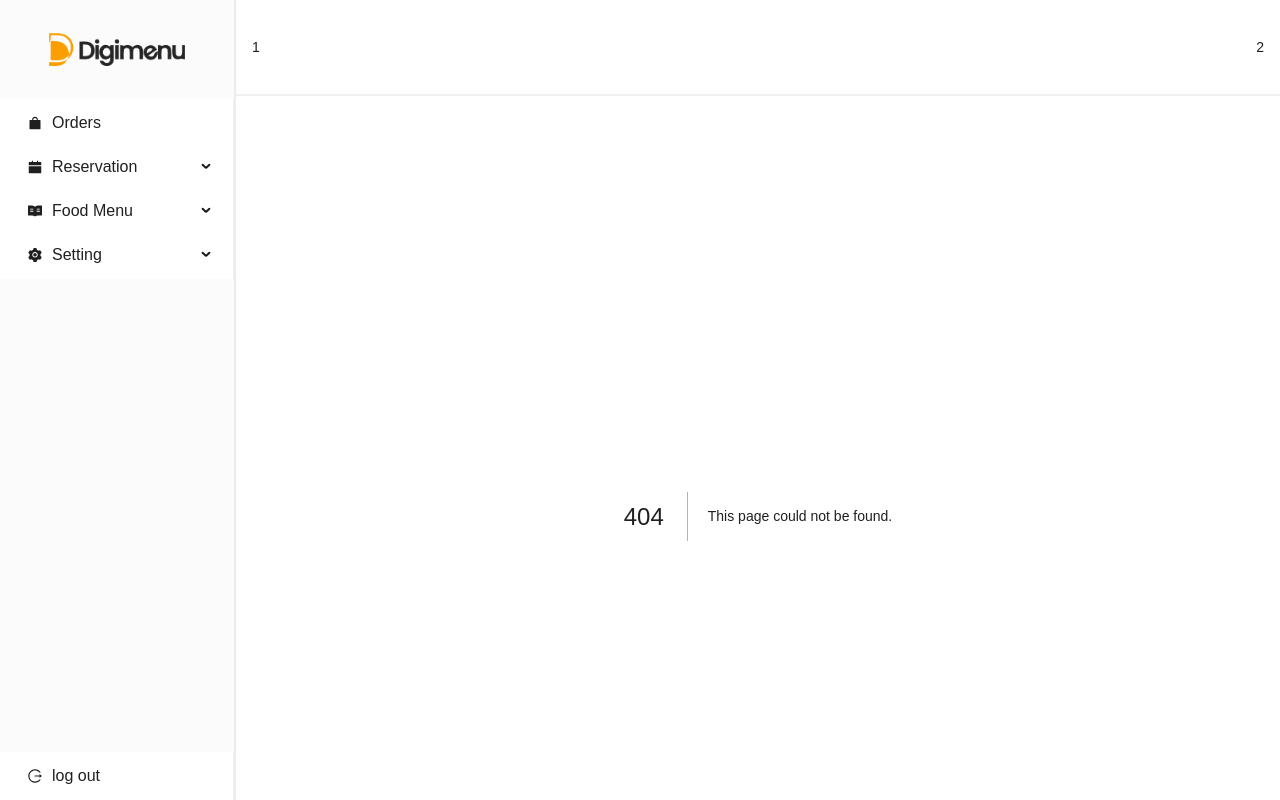
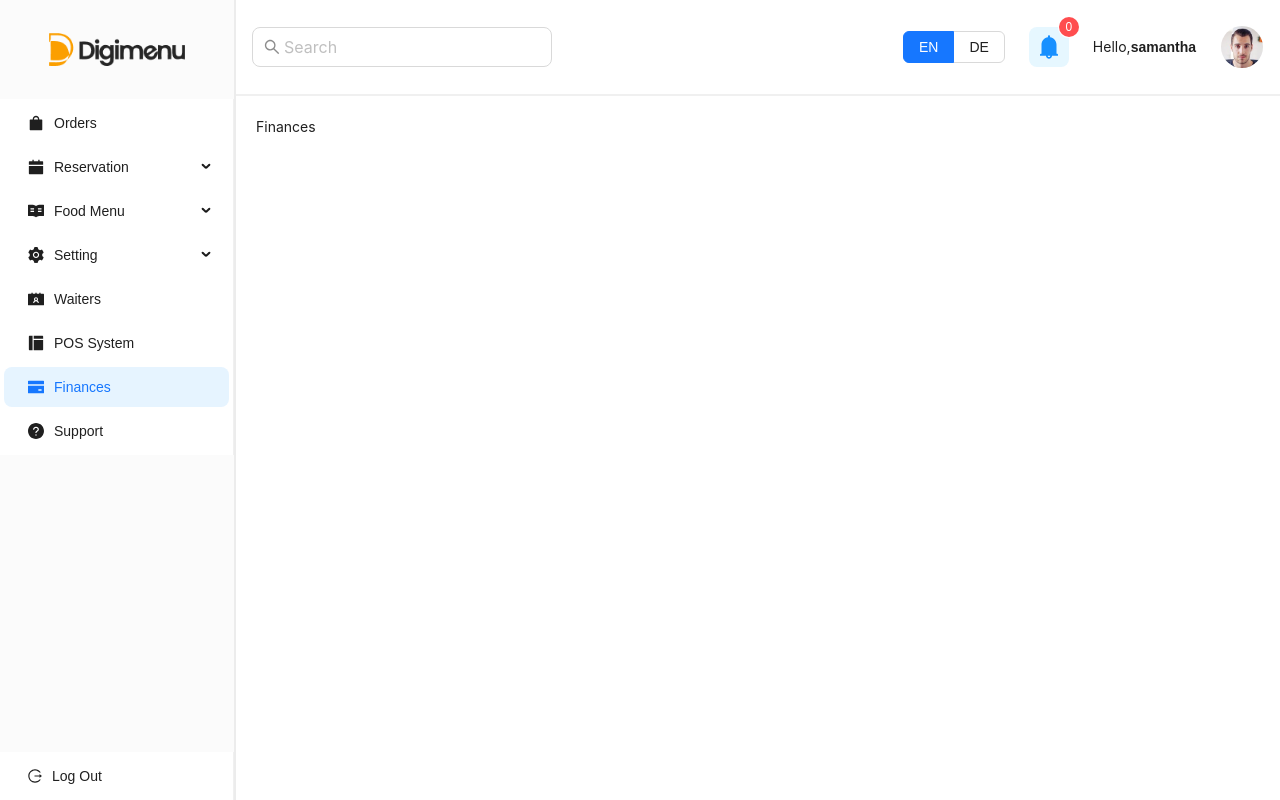
Before and after one commit to alithecodeguy/dashboard, a Next.js app: page /finances in a window 1280 px wide. Before the commit this address had no page. Built offline with nearby package versions, Linux system fonts and the light colour scheme.

Commit message:
feat(layout): layout template completed

```diff
--- a/components/common/PageContentHeaderWithIconAndBackButton/index.tsx
+++ b/components/common/PageContentHeaderWithIconAndBackButton/index.tsx
@@ -3,9 +3,22 @@ import type { FC } from 'react';
 
 // strings
 import { Header } from 'antd/lib/layout/layout';
-import { Flex } from 'antd';
+import { Avatar, Badge, Flex, Radio } from 'antd';
+import { Input } from 'antd';
+import { Typography } from 'antd';
+import { BellFilled, SearchOutlined } from '@ant-design/icons';
+
+const { Text } = Typography;
+
+import type { GetProps } from 'antd';
+
+type SearchProps = GetProps<typeof Input.Search>;
+
+const { Search } = Input;
 
 const PageContentHeaderWithIconAndBackButton: FC<{ title: string }> = ({ title }) => {
+  const onSearch: SearchProps['onSearch'] = (value, _e, info) => console.log(info?.source, value);
+
   return (
     <Header
       style={{
@@ -19,8 +32,38 @@ const PageContentHeaderWithIconAndBackButton: FC<{ title: string }> = ({ title }
       }}
     >
       <Flex justify="space-between" align="center" style={{ width: '100%' }}>
-        <div>1</div>
-        <div>2</div>
+        <Input
+          // onChange={onSearch}
+          style={{ width: 300 }}
+          size="large"
+          placeholder="Search"
+          allowClear
+          prefix={<SearchOutlined style={{ color: 'rgba(0,0,0,0.45)' }} />}
+        />
+
+        <Flex align="center" gap={24}>
+          <Radio.Group
+            buttonStyle="solid"
+            defaultValue="EN"
+            // value={position} onChange={(e) => setPosition(e.target.value)}
+          >
+            <Radio.Button value="EN">EN</Radio.Button>
+            <Radio.Button value="DE">DE</Radio.Button>
+          </Radio.Group>
+          <Badge count={0} showZero>
+            <Avatar
+              style={{ background: '#E6F7FF', color: '#1890FF' }}
+              shape="square"
+              size="large"
+              icon={<BellFilled />}
+            />
+          </Badge>
+          <Flex>
+            <Text>Hello,</Text>
+            <Text strong>samantha</Text>
+          </Flex>
+          <Avatar size={44} src="/assets/images/png/sample_avatar.png" />
+        </Flex>
       </Flex>
     </Header>
   );
--- a/components/layout/PrimaryLayout/index.tsx
+++ b/components/layout/PrimaryLayout/index.tsx
@@ -15,7 +15,11 @@ import {
   LogoutOutlined,
   ShoppingFilled,
   ReadFilled,
-  SettingFilled
+  SettingFilled,
+  ContactsFilled,
+  LayoutFilled,
+  CreditCardFilled,
+  QuestionCircleFilled
 } from '@ant-design/icons';
 
 // configs
@@ -61,10 +65,26 @@ const PrimaryLayout: FC<{ children: ReactNode }> = ({ children }) => {
     getItem('Setting', '/setting', <SettingFilled className="custom-menu-item-icon-size" />, [
       getItem('Hours Setting', routes.HOURS_SETTING),
       getItem('Discounts', routes.DISCOUNTS)
-    ])
+    ]),
+    getItem('Waiters', routes.WAITERS, <ContactsFilled className="custom-menu-item-icon-size" />),
+    getItem(
+      'POS System',
+      routes.POS_SYSTEM,
+      <LayoutFilled className="custom-menu-item-icon-size" />
+    ),
+    getItem(
+      'Finances',
+      routes.FINANCES,
+      <CreditCardFilled className="custom-menu-item-icon-size" />
+    ),
+    getItem(
+      'Support',
+      routes.SUPPORT,
+      <QuestionCircleFilled className="custom-menu-item-icon-size" />
+    )
   ];
 
-  const logoutItems: MenuItem[] = [getItem('log out', 'menu_item_3', <LogoutOutlined />)];
+  const logoutItems: MenuItem[] = [getItem('Log Out', 'menu_item_3', <LogoutOutlined />)];
 
   // hooks
   const router = useRouter();
@@ -101,16 +121,10 @@ const PrimaryLayout: FC<{ children: ReactNode }> = ({ children }) => {
               selectedKeys={selectedKeys}
               mode="inline"
               items={dashboardItems}
-              style={primaryLayoutReactStyles.menuItem()}
               onClick={({ key }: { key: string }) => router.push(key)}
             />
 
-            <Menu
-              mode="inline"
-              items={logoutItems}
-              onClick={logout}
-              style={primaryLayoutReactStyles.menuItem()}
-            />
+            <Menu mode="inline" items={logoutItems} onClick={logout} style={{ color: '#FF4D4F' }} />
           </Flex>
         </Flex>
       </Sider>
--- /dev/null
+++ b/components/pageFeatures/financesPage/Finances/index.tsx
@@ -0,0 +1,11 @@
+// libraries
+import { Row } from 'antd';
+
+// types
+import type { FC } from 'react';
+
+const Finances: FC = () => {
+  return <Row>Finances</Row>;
+};
+
+export default Finances;
--- a/configs/routes.ts
+++ b/configs/routes.ts
@@ -5,5 +5,9 @@ export const routes = {
   CATEGORIES: '/categories',
   FOODS: '/foods',
   HOURS_SETTING: '/hours-setting',
-  DISCOUNTS: '/discounts'
+  DISCOUNTS: '/discounts',
+  WAITERS: '/waiters',
+  POS_SYSTEM: '/pos-system',
+  FINANCES: '/finances',
+  SUPPORT: '/support'
 };
--- /dev/null
+++ b/pages/finances/index.tsx
@@ -0,0 +1,20 @@
+// types
+import Finances from '@/components/pageFeatures/financesPage/Finances';
+import type { NextPage } from 'next';
+
+// components
+
+const FinancesPage: NextPage = () => {
+  return <Finances />;
+};
+
+export default FinancesPage;
+
+export async function getStaticProps() {
+  return {
+    props: {
+      hasLayout: true,
+      pageTitle: 'Finances'
+    }
+  };
+}
--- a/styles/main.css
+++ b/styles/main.css
@@ -88,6 +88,11 @@ body {
   height: 100%;
 }
 
+.ant-menu-item {
+  display: flex !important;
+  align-items: center !important;
+}
+
 .custom-menu-item-icon-size {
-  font-size: 18px; /* Adjust the size as needed */
+  font-size: 16px !important; /* Adjust the size as needed */
 }
```
Also changed, not shown: components/pageFeatures/PosSystemPage/PosSystem/index.tsx (added, +11 -0 lines), components/pageFeatures/supportPage/Support/index.tsx (added, +11 -0 lines), components/pageFeatures/waitersPage/Waiters/index.tsx (added, +11 -0 lines), pages/pos-system/index.tsx (added, +20 -0 lines), pages/support/index.tsx (added, +20 -0 lines), pages/waiters/index.tsx (added, +20 -0 lines), public/assets/images/png/sample_avatar.png (added).
